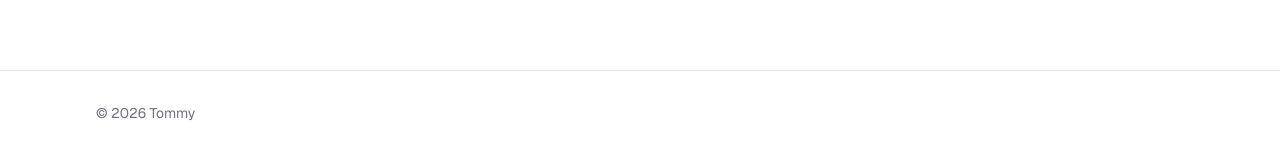
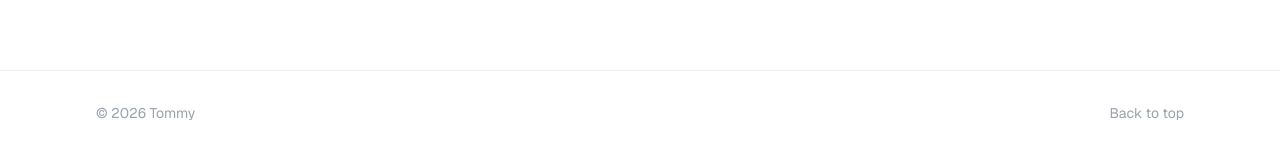
Before and after one commit to Tommy-Eareast/tommy-profile, a Next.js app: page / in a window 1280 px wide. Shown: the part 3506-3658 px from the top of the page. Built offline with nearby package versions, Linux system fonts and the light colour scheme.

Commit message:
feat: add footer section

```diff
--- /dev/null
+++ b/src/components/Button.tsx
@@ -0,0 +1,53 @@
+import Link from "next/link";
+
+type ButtonVariant = "primary" | "secondary";
+
+type ButtonProps = {
+    href?: string;
+    children: React.ReactNode;
+    variant?: ButtonVariant;
+    target?: string;
+};
+
+export default function Button({
+    href,
+    children,
+    variant = "primary",
+    target,
+}: ButtonProps) {
+    const baseStyles =
+        "inline-flex items-center rounded-full px-7 py-3 text-sm font-medium transition duration-300";
+
+    const variants = {
+        primary: "text-white hover:opacity-90",
+
+        secondary:
+            "border border-black/10 bg-white text-gray-700 hover:bg-gray-50",
+    };
+
+    const style =
+        variant === "primary"
+            ? {
+                  backgroundColor: "var(--primary-color)",
+              }
+            : {};
+
+    if (href) {
+        return (
+            <Link
+                href={href}
+                target={target}
+                className={`${baseStyles} ${variants[variant]}`}
+                style={style}
+            >
+                {children}
+            </Link>
+        );
+    }
+
+    return (
+        <button className={`${baseStyles} ${variants[variant]}`} style={style}>
+            {children}
+        </button>
+    );
+}
--- a/src/sections/Footer.tsx
+++ b/src/sections/Footer.tsx
@@ -2,9 +2,15 @@ import Container from "@/components/Container";
 
 export default function Footer() {
     return (
-        <footer className="border-t border-gray-200 py-8">
+        <footer className="border-t border-black/5 py-8">
             <Container>
-                <p className="text-sm text-gray-500">© 2026 Tommy</p>
+                <div className="flex items-center justify-between text-sm text-gray-400">
+                    <p>© 2026 Tommy</p>
+
+                    <a href="#hero" className="transition hover:text-gray-600">
+                        Back to top
+                    </a>
+                </div>
             </Container>
         </footer>
     );
```
